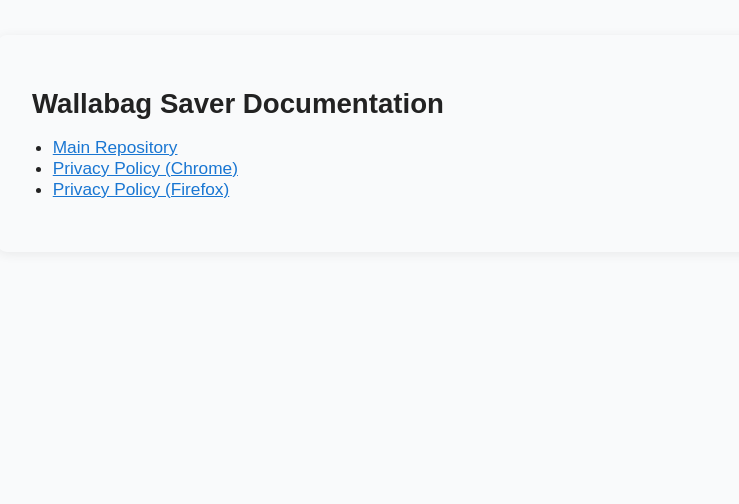
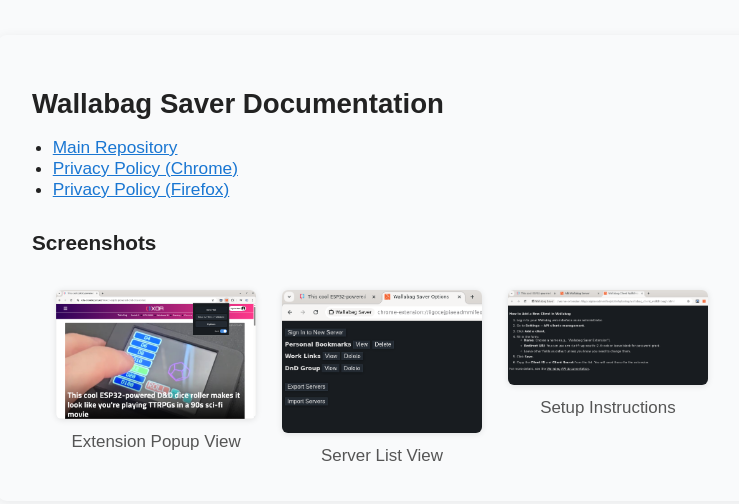
Before and after one commit to jivanyatra/wallabag_saver, a browser extension: page docs/index.html in a window 1280 px wide. Shown: the whole page, without its empty margins (258-997 px from the left). Drawn offline with Linux system fonts and the light colour scheme.

Commit message:
added screenshots to index page

```diff
--- a/docs/index.html
+++ b/docs/index.html
@@ -22,5 +22,20 @@
         <li><a href="privacy_policy_chrome.html">Privacy Policy (Chrome)</a></li>
         <li><a href="privacy_policy_firefox.html">Privacy Policy (Firefox)</a></li>
     </ul>
+    <h2>Screenshots</h2>
+    <div style="display: flex; flex-wrap: wrap; gap: 1.5em; justify-content: center; margin-top: 2em;">
+        <figure style="margin:0; text-align:center;">
+            <img src="extension_view.png" alt="Extension Popup View" style="max-width:200px; border-radius:6px; box-shadow:0 1px 6px rgba(0,0,0,0.10);">
+            <figcaption style="font-size:0.98em; margin-top:0.5em; color:#555;">Extension Popup View</figcaption>
+        </figure>
+        <figure style="margin:0; text-align:center;">
+            <img src="server_list_view.png" alt="Server List View" style="max-width:200px; border-radius:6px; box-shadow:0 1px 6px rgba(0,0,0,0.10);">
+            <figcaption style="font-size:0.98em; margin-top:0.5em; color:#555;">Server List View</figcaption>
+        </figure>
+        <figure style="margin:0; text-align:center;">
+            <img src="instructions_for_setup.png" alt="Setup Instructions" style="max-width:200px; border-radius:6px; box-shadow:0 1px 6px rgba(0,0,0,0.10);">
+            <figcaption style="font-size:0.98em; margin-top:0.5em; color:#555;">Setup Instructions</figcaption>
+        </figure>
+    </div>
 </body>
 </html>
```
